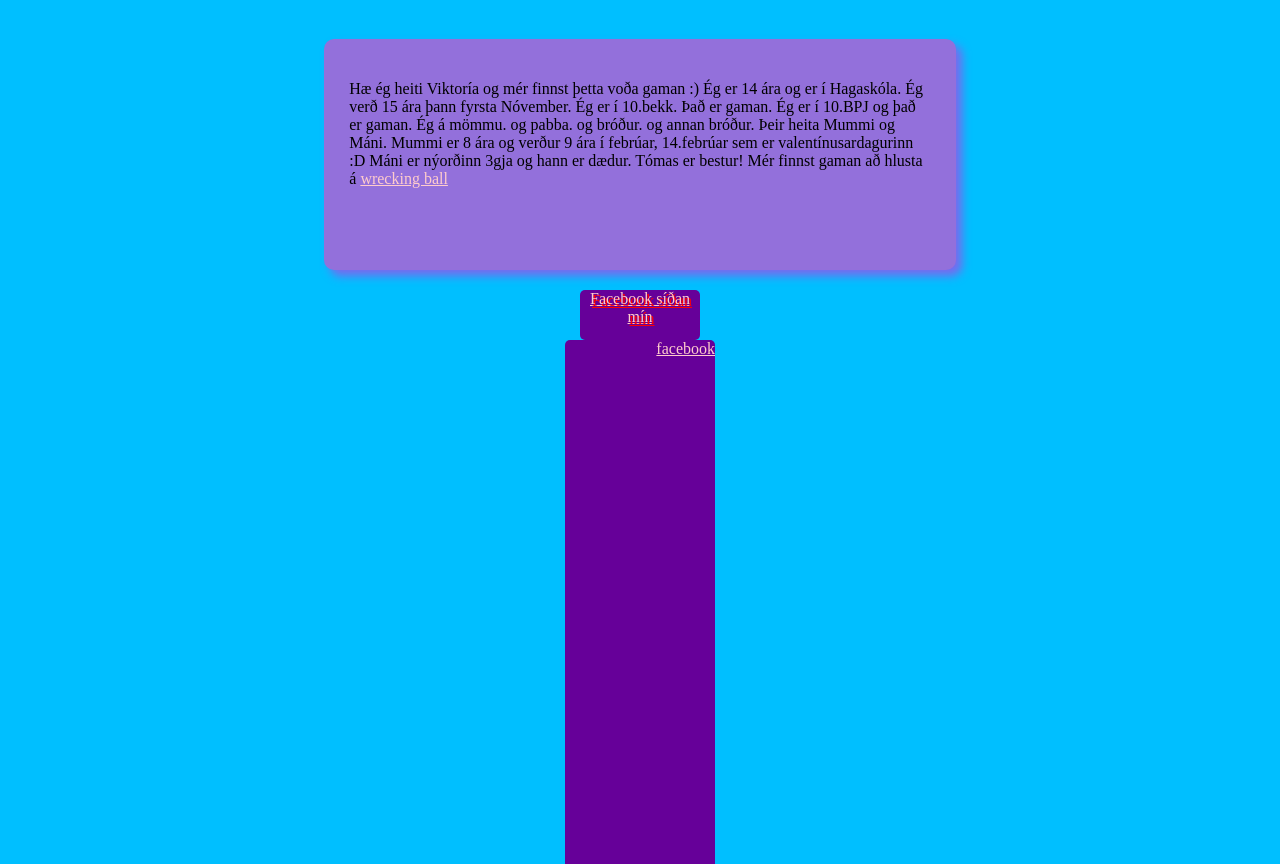
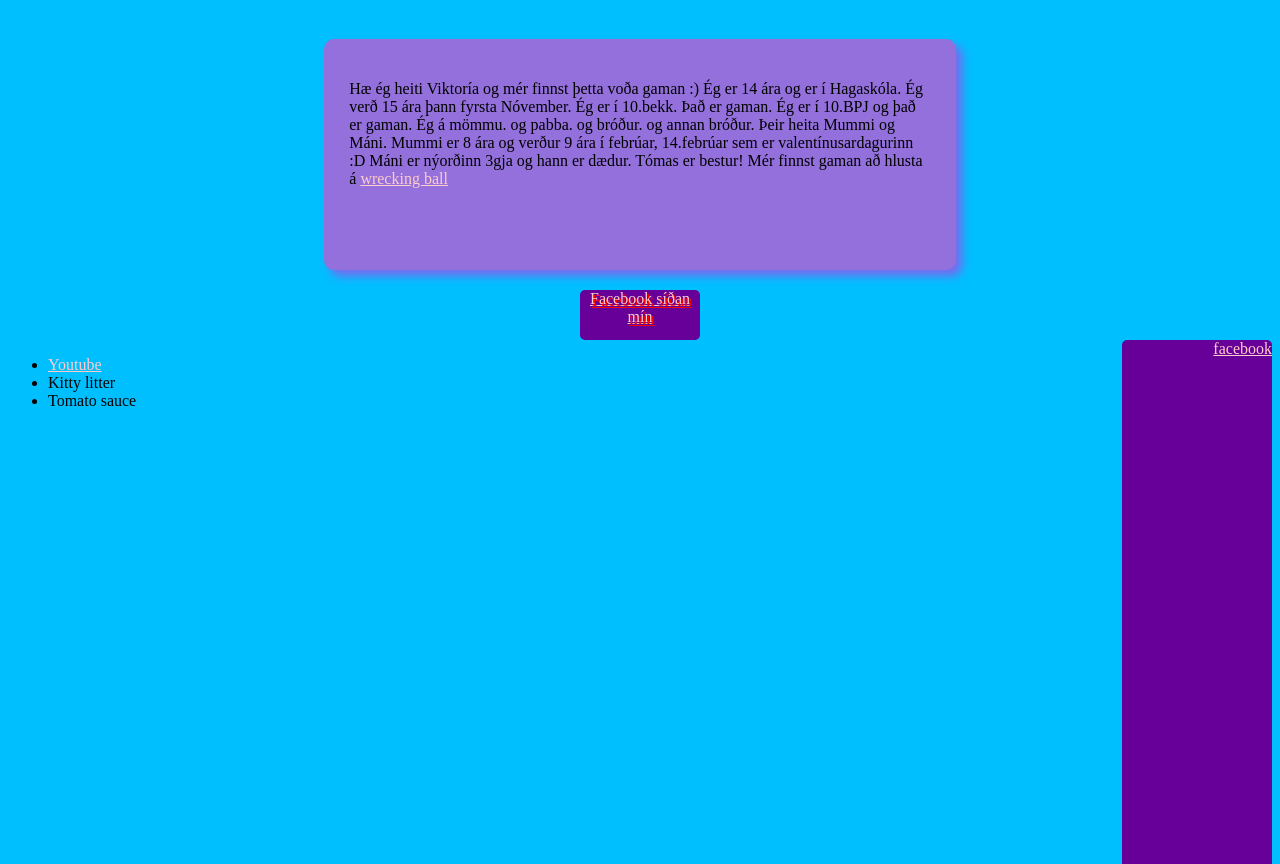
Before and after one commit to viktorialovisa/viktorialovisa.github.com, a plain HTML site: page index.html in a window 1280 px wide. Shown: the part 88-952 px from the top of the page. Drawn offline with Linux system fonts and the light colour scheme.

Commit message:
Update index.html

```diff
--- a/index.html
+++ b/index.html
@@ -26,9 +26,6 @@
 			<a href= "https://www.facebook.com/viktoria.lovisa" target="_blank">Facebook síðan mín</a>
 		</div>
 
-		<div id= "heading">
-			<a href= "https://www.facebook.com/" target="_blank">facebook</a>
-		</div>
 			<div = "right">
 		</div>
 			<div = "left">
@@ -37,6 +34,7 @@
 		</div>
 
 		<div id="heading" style="float:right;">
+		<a href= "https://www.facebook.com/" target="_blank">facebook</a>
 		</div>
 
 
```
